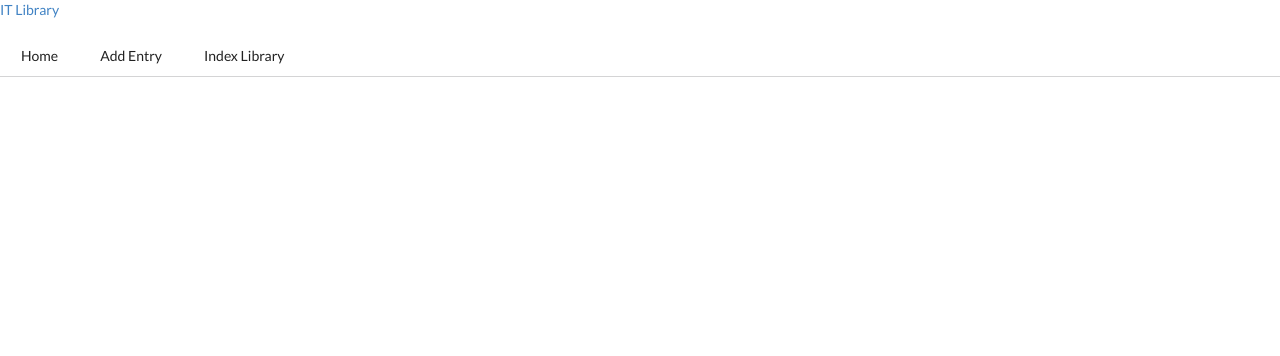
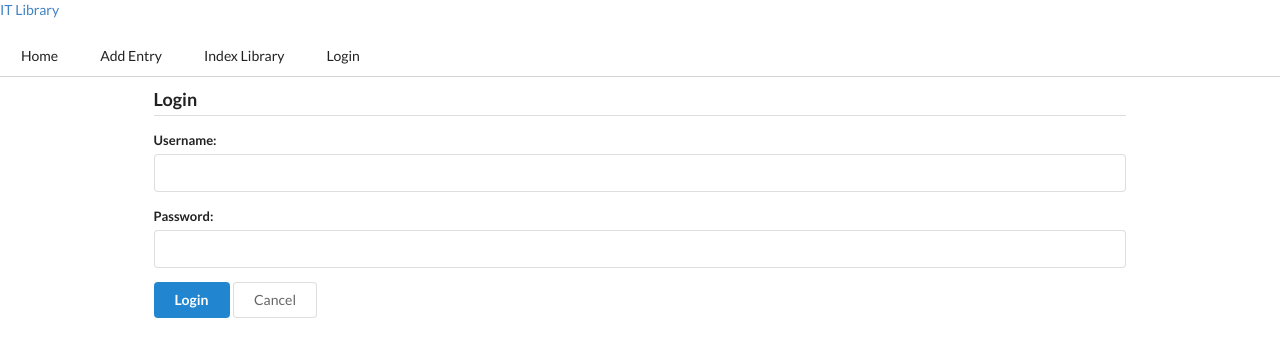
Before and after one commit to DanielKolodziej/iDatabaseIT, a React (Create React App) app: page /login in a window 1280 px wide. Shown: the top 356 px of the page. Built offline with nearby package versions, Linux system fonts and the light colour scheme.

Commit message:
added frontend Login component

```diff
--- a/src/App.js
+++ b/src/App.js
@@ -7,6 +7,7 @@ import Create from './components/Create';
 import Edit from './components/Edit';
 import Index from './components/Index';
 import Details from './components/Details';
+import Login from './components/Login';
 
 class App extends React.Component {
   render() {
@@ -20,6 +21,7 @@ class App extends React.Component {
             <Link className="item" to={'/'}>Home</Link>
             <Link className="item" to={'/create'}>Add Entry</Link>
             <Link className="item" to={'/index'}>Index Library</Link>
+            <Link className="item" to={'/login'}>Login</Link>
           </div>
           <Switch>
             <Route exact path='/' component = { Home }/>
@@ -27,6 +29,7 @@ class App extends React.Component {
             <Route exact path='/details/:id' component = { Details }/>
             <Route exact path='/edit/:id' component = { Edit }/>
             <Route exact path='/index' component = { Index }/>
+            <Route exact path='/login' component = { Login }/>
           </Switch>
         </div>
       </Router>
--- a/src/components/Create.js
+++ b/src/components/Create.js
@@ -59,7 +59,7 @@ const Create = () => {
         <div style={divStyle}>
             <form className="ui form" onSubmit={onSubmit}>
             <h3 className="ui dividing header">Add Entry</h3>
-            <div className="field">
+            <div className="required field">
                 <label>Add Title:</label>
                 <input
                     type="text"
@@ -67,7 +67,7 @@ const Create = () => {
                     value={entry.title}
                     onChange={handleInputChange}/>
             </div>
-            <div className="field">
+            <div className="required field">
                 <label>Add Author:</label>
                 <input
                     type="text"
--- /dev/null
+++ b/src/components/Login.js
@@ -0,0 +1,54 @@
+import React, {useState} from 'react';
+import { Link } from 'react-router-dom';
+
+const divStyle = {
+    marginLeft: '12%',
+    marginRight: '12%'
+};
+
+
+const Login = () => {
+    const initialState = {username: '', password: ''};
+    const [user, setUser] = useState(initialState);
+
+    const handleInputChange = e => {
+        const {name, value} = e.target;
+        setUser({...user, [name]: value});
+    }
+
+    const onSubmit = (e) => {
+        e.preventDefault();
+        console.log(user);
+        setUser(initialState);
+    }
+    return (
+        <div style={divStyle}>
+            <form className="ui form" onSubmit={onSubmit}>
+                <h3 className="ui dividing header">Login</h3>
+                <div className="field">
+                    <label>Username:</label>
+                    <input type="text"
+                           name="username"
+                           value={user.username}
+                           onChange={handleInputChange}/>
+                </div>
+                <div className="field">
+                    <label>Password:</label>
+                    <input type="password"
+                           name="password"
+                           value={user.password}
+                           onChange={handleInputChange}/>
+                </div>
+                <div className="field">
+                    <input
+                        type="submit"
+                        className="ui primary button"
+                        value="Login"/>
+                    <Link to={`/`}><button className="ui basic button">Cancel</button></Link>
+            </div>
+            </form>
+        </div>
+    )
+}
+
+export default Login;
```
